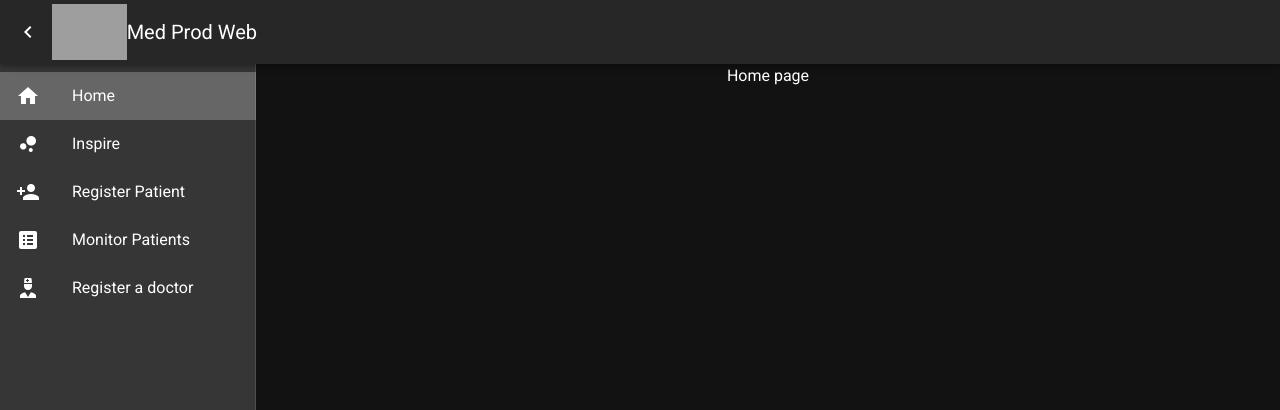
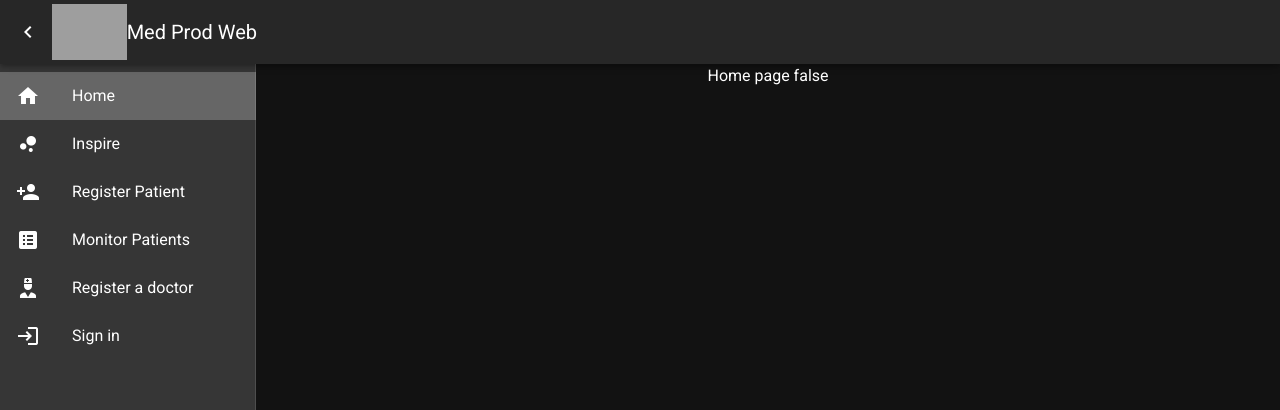
Before and after one commit to shell-raiser/Med-Prod-Web-UI, a Nuxt app: page / in a window 1280 px wide. Shown: the top 410 px of the page. Built offline with nearby package versions, Linux system fonts and the light colour scheme; grey boxes are pictures that could not be loaded.

Commit message:
add sign in route, make some placceholders work

```diff
--- a/components/SignIn.vue
+++ b/components/SignIn.vue
@@ -31,6 +31,7 @@ export default {
             // privacyPolicyUrl: '/privacy',
             callbacks: {
                 signInSuccessWithAuthResult() {
+                    console.log()
                     console.log('signInSuccessWithAuthResult')
                 },
                 uiShown: function () {
--- a/layouts/default.vue
+++ b/layouts/default.vue
@@ -72,6 +72,10 @@ export default {
 					icon: 'mdi-doctor',
 					title: 'Register a doctor',
 					to: '/regDoc',
+				},{
+					icon: 'mdi-login',
+					title: 'Sign in',
+					to: '/sign',
 				},
 			],
 			miniVariant: false,
--- a/pages/index.vue
+++ b/pages/index.vue
@@ -1,11 +1,16 @@
 <template>
 	<v-row justify="center" align="center">
-		<div>Home page</div>
+		<div>Home page {{ currentUser }}</div>
 	</v-row>
 </template>
 
 <script>
 export default {
+	data() {
+		return {
+			currentUser: this.$store.state.user
+		}
+	},
 	name: 'IndexPage',
 }
 </script>
--- a/pages/regDoc.vue
+++ b/pages/regDoc.vue
@@ -66,8 +66,11 @@ export default {
             try {
                 await this.$fire.auth.createUserWithEmailAndPassword(
                     document.getElementById("email").value,
-                    'testtest'
-                )
+                    'testtesttest'
+                );
+                await this.$fire.auth.currentUser.updateProfile({ displayName: document.getElementById("name").value }).catch(
+                    (err) => console.log(err)
+                );
                 await this.$fire.database.ref('anHospital/doctors/' + 12345678).set({
                     // username: name,
                     name: document.getElementById("name").value,
--- a/pages/sign.vue
+++ b/pages/sign.vue
@@ -1,8 +1,8 @@
 <template>
     <div class="text-center">
         <h1>Welcome <span v-if="currentUser">{{ currentUser.displayName }}</span></h1>
-        <sign-in />
-        <div>{{ currentUser }}</div>
+        <sign-in v-if="!currentUser" />
+        <!-- <div>{{ currentUser }}</div> -->
         <div v-if="currentUser">
             <button type="button" class="btn btn-primary" @click="signOut">Sign Out</button>
         </div>
@@ -16,11 +16,12 @@ import SignIn from '~/components/SignIn.vue'
 export default {
     computed: {
         currentUser() {
-            return this.$store.state
+            return this.$store.state.user
         }
     },
     methods: {
         signOut() {
+
             console.log('signOut')
             // this.$fireAuth.signOut()
             this.$fire.auth.signOut()
```
